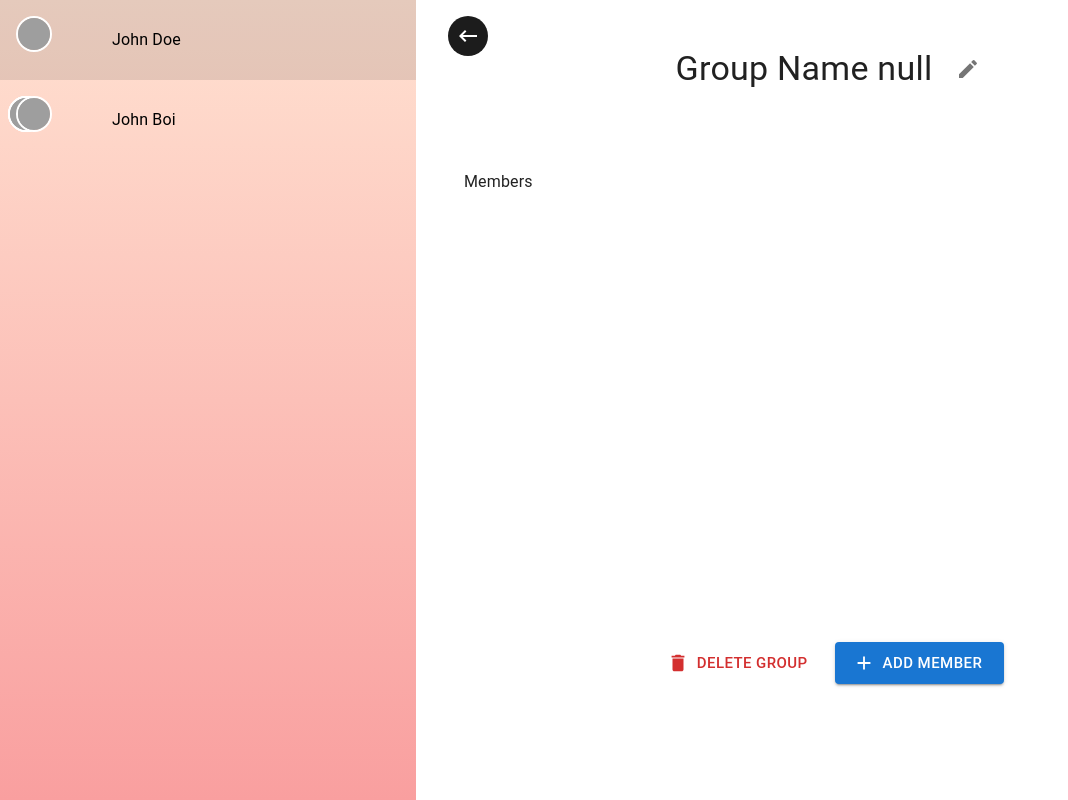
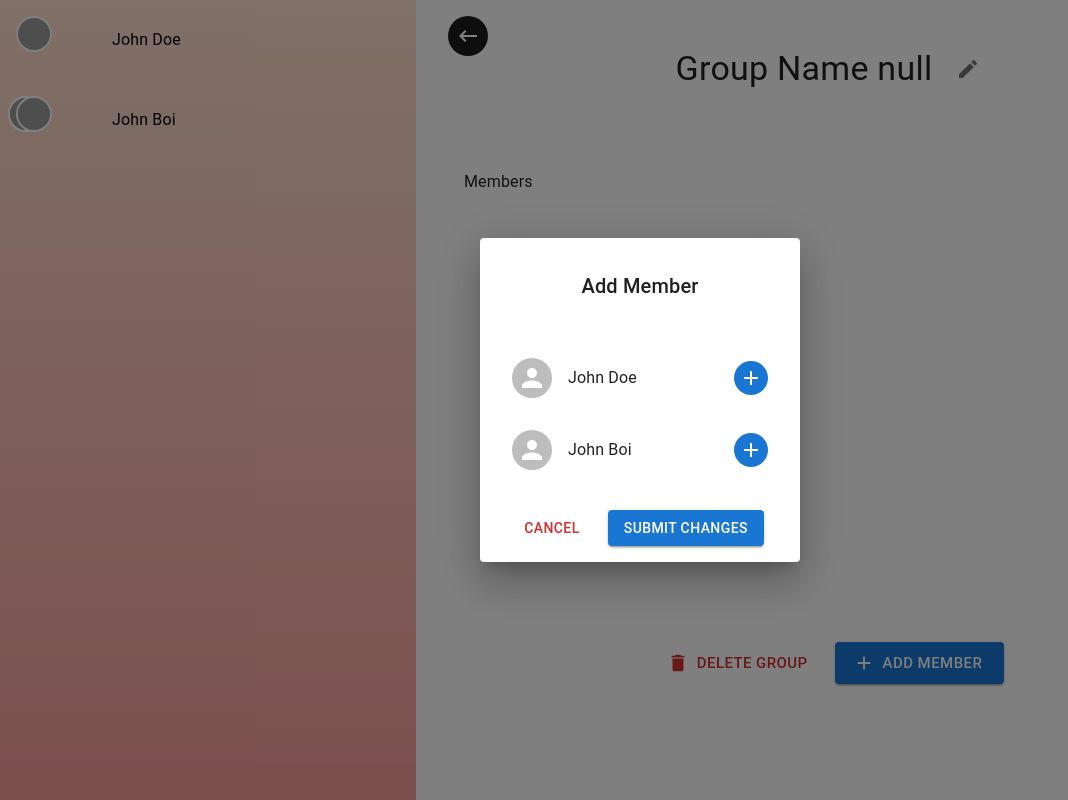
Before and after one commit to vikasutf8/Chatting-App, a React (Vite) app in the folder Client/: page /groups in a window 1280 px wide. Shown: the whole page, without its empty margins (0-1068 px from the left). Built offline with nearby package versions, Linux system fonts and the light colour scheme; grey boxes are pictures that could not be loaded.

Commit message:
complete Ui of Addmembers in group

```diff
--- a/Client/src/components/dialogs/AddMemberDialog.jsx
+++ b/Client/src/components/dialogs/AddMemberDialog.jsx
@@ -1,8 +1,72 @@
-import React from 'react'
+import { Button, Dialog, DialogTitle, Stack, Typography } from '@mui/material'
+import React, { useState } from 'react'
+import {sampleUsers} from '../../constants/sampleData.js'
+import  UserItem  from '../shared/UserItem'
 
-const AddMemberDialog = () => {
+const AddMemberDialog = ({addMember,isLoadingAddMembers,ChatId}) => {
+
+  const [members, setMembers] = useState(sampleUsers)
+  const [selectedMembers, setSelectedMembers] = useState([])
+  const selectMemberHandler = (_id) => {
+
+    // setMembers(prev=> prev.map((i)=> i._id === _id ? {...i, isAdded: !i.isAdded} : i)
+    setSelectedMembers((prev) =>
+      prev.includes(_id) ?
+        prev.filter(
+        (currElement) => currElement !== _id)
+        :
+        [...prev, _id]
+    )
+  }
+
+
+
+  const addMemberSubmitHandler = () => {
+    console.log("Add Member")
+    closeHandler()
+  }
+  const closeHandler = () => {
+    console.log("Close Handler")
+    setSelectedMembers([])
+    setMembers([])
+  }
   return (
-    <div>AddMemberDialog</div>
+    <Dialog open onClose={closeHandler}>
+      <Stack p={"1rem"} width={"20rem"} spacing={"2rem"}>
+          <DialogTitle textAlign={"center"}>Add Member</DialogTitle>
+
+      <Stack spacing={"1rem"}>
+        { members.length >0 ?(
+          members.map(i=>(
+            <UserItem
+            key={i._id}
+            user={i}
+            handler ={selectMemberHandler}
+            isAdded={selectedMembers.includes(i._id)}
+            />
+          ))) : (
+            <Typography textAlign={"center"}>No User Found</Typography>
+          )
+        }
+      </Stack>
+      <Stack
+          direction={"row"}
+          alignItems={"center"}
+          justifyContent={"space-evenly"}
+        >
+          <Button color="error" onClick={closeHandler}>
+            Cancel
+          </Button>
+          <Button
+            onClick={addMemberSubmitHandler}
+            variant="contained"
+            disabled={isLoadingAddMembers}
+          >
+            Submit Changes
+          </Button>
+        </Stack>
+      </Stack>
+    </Dialog>
   )
 }
 
--- a/Client/src/pages/Groups.jsx
+++ b/Client/src/pages/Groups.jsx
@@ -20,30 +20,39 @@ const AddMemberDialog = lazy(() =>
   import("../components/dialogs/AddMemberDialog")
 );
 const Groups = () => {
-  const isAddMember =false;
+  const isAddMember =true;  //redux
   const chatId = useSearchParams()[0].get("group")
   const [isMobileMenuOpen, setIsMobileMenuOpen] = useState(false)
   const [isEdit, setIsEdit] = useState(false)
   const [groupName, setGroupName] = useState("")
   const [groupNameUpdatedValue, setGroupNameUpdatedValue] = useState("")
-  const [isLoadingGroupName, setIsLoadingGroupName] = useState(true)
+  // const [isLoadingGroupName, setIsLoadingGroupName] = useState(true)
   const [confirmDeleteDialog, setConfirmDeleteDialog] = useState(false)
   const navigate = useNavigate()
 
   const handleMobile = () => { setIsMobileMenuOpen((prev) => !prev) };
   const handleMobileClose = () => setIsMobileMenuOpen(false)
   const navigateBack = () => { navigate("/") }
+
   const updateGroupName = () => {
     setIsEdit(false)
     console.log(groupNameUpdatedValue)
   }
   const openConfirmDeleteHandler = () => {
+    setConfirmDeleteDialog(true)
+    console.log("Delete Group")
+  }
+  const closeConfirmDeleteHandler = () => {
     setConfirmDeleteDialog(false)
-    console.log("Delete Group") }
-  const closeConfirmDeleteHandler = () => { setConfirmDeleteDialog(false) }
-  const openAddMemberHandler = () => { console.log("Add Member") }
+   }
+  const openAddMemberHandler = () => {
+    console.log("Add Member")
+  }
 
-    const deleteHandler = () => {}
+  const deleteHandler = () => {
+    console.log("Delete Handlers")
+    closeConfirmDeleteHandler()
+  }
 
   const GroupName = (
     <Stack
@@ -223,6 +232,19 @@ const Groups = () => {
         }
       </Grid>
 
+
+    {
+      isAddMember && (
+        <Suspense fallback={<Backdrop open />}>
+        <AddMemberDialog
+          open={isAddMember}
+          handleClose={openAddMemberHandler}
+          deleteHandler={deleteHandler}
+        />
+      </Suspense>
+      )
+    }
+
     {
       confirmDeleteDialog && (
         <Suspense fallback={<Backdrop open />}>
```
